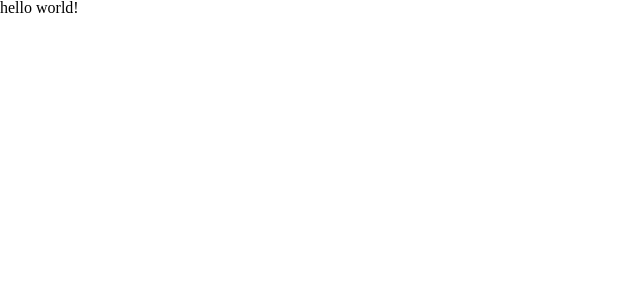
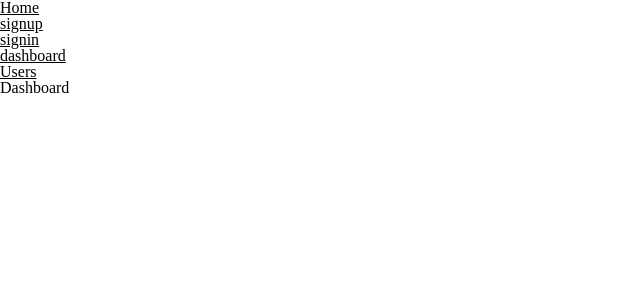
Before and after one commit to AlirezaEttehadi/react-blog-article, a React (Create React App) app: page /dashboard in a window 1280 px wide. Shown: the top 300 px of the page, without its empty margins (0-640 px from the left). Built offline with nearby package versions, Linux system fonts and the light colour scheme.

Commit message:
add routes

```diff
--- a/src/App.js
+++ b/src/App.js
@@ -1,9 +1,44 @@
+import React from "react";
+import { BrowserRouter as Router, Route, Link, Routes } from "react-router-dom";
+import NotFoundPage from "./containers/404";
+import Home from "./containers/Home";
+import SignIn from "./containers/SignIn";
+import SignUp from "./containers/SignUp";
+import Dashboard from "./containers/Dashboard";
 
 function App() {
   return (
-    <div>
-      hello world!
-    </div>
+    <Router>
+      <div>
+        <nav>
+          <ul>
+            <li>
+              <Link to="/">Home</Link>
+            </li>
+            <li>
+              <Link to="/signup">signup</Link>
+            </li>
+            <li>
+              <Link to="/signin">signin</Link>
+            </li>
+            <li>
+              <Link to="/dashboard">dashboard</Link>
+            </li>
+            <li>
+              <Link to="/asd">Users</Link>
+            </li>
+          </ul>
+        </nav>
+
+        <Routes>
+          <Route path="*" element={<NotFoundPage />} />
+          <Route path="/" element={<Home />} />
+          <Route path="/signup" element={<SignUp />} />
+          <Route path="/signin" element={<SignIn />} />
+          <Route path="/dashboard" element={<Dashboard />} />
+        </Routes>
+      </div>
+    </Router>
   );
 }
 
--- /dev/null
+++ b/src/containers/404.js
@@ -0,0 +1,9 @@
+import React from 'react'
+
+export default function NotFoundPage() {
+    return (
+        <div>
+           404
+        </div>
+    )
+}
--- /dev/null
+++ b/src/containers/Dashboard.js
@@ -0,0 +1,9 @@
+import React from 'react'
+
+export default function Dashboard() {
+    return (
+        <div>
+            Dashboard
+        </div>
+    )
+}
--- /dev/null
+++ b/src/containers/Home.js
@@ -0,0 +1,9 @@
+import React from 'react'
+
+export default function Home() {
+    return (
+        <div>
+            Home
+        </div>
+    )
+}
--- /dev/null
+++ b/src/containers/SignIn.js
@@ -0,0 +1,9 @@
+import React from 'react'
+
+export default function SignIn() {
+    return (
+        <div>
+            Sign In
+        </div>
+    )
+}
--- /dev/null
+++ b/src/containers/SignUp.js
@@ -0,0 +1,9 @@
+import React from 'react'
+
+export default function SignUp() {
+    return (
+        <div>
+            Sign Up!
+        </div>
+    )
+}
```
